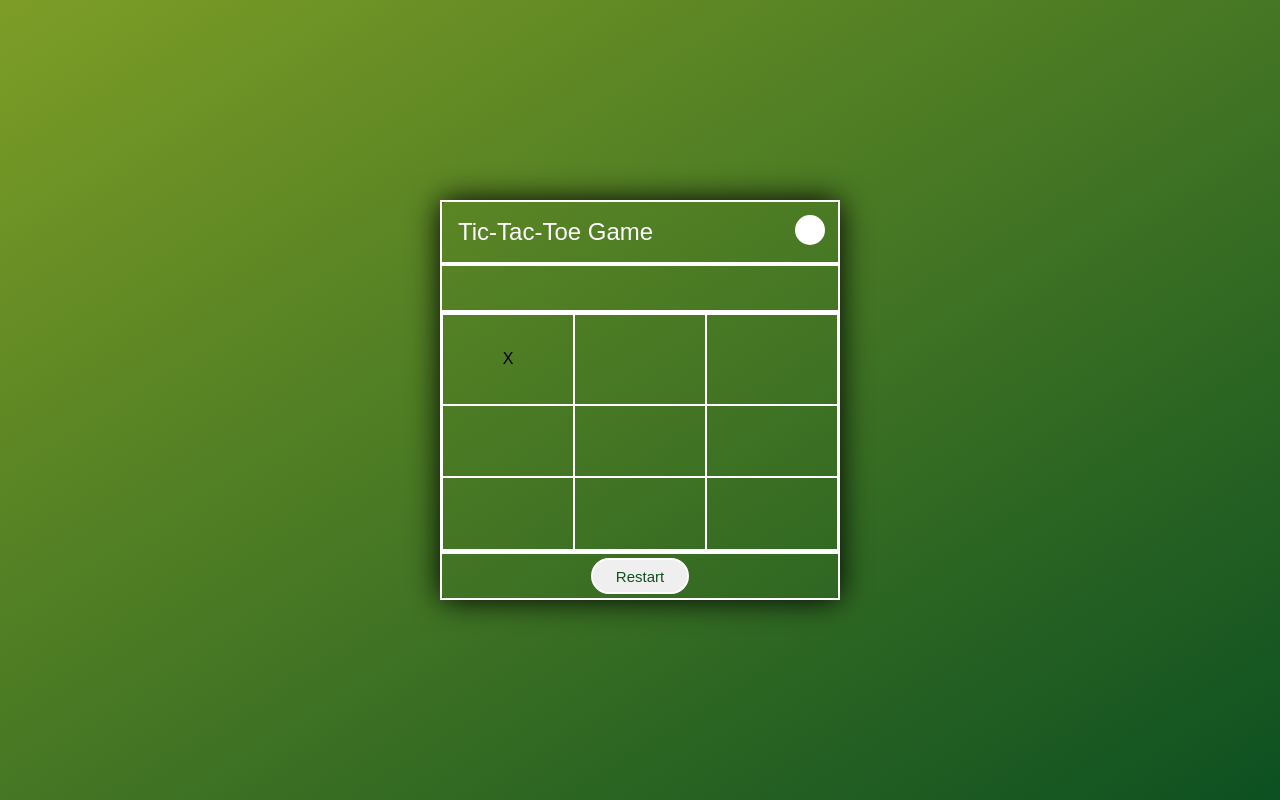
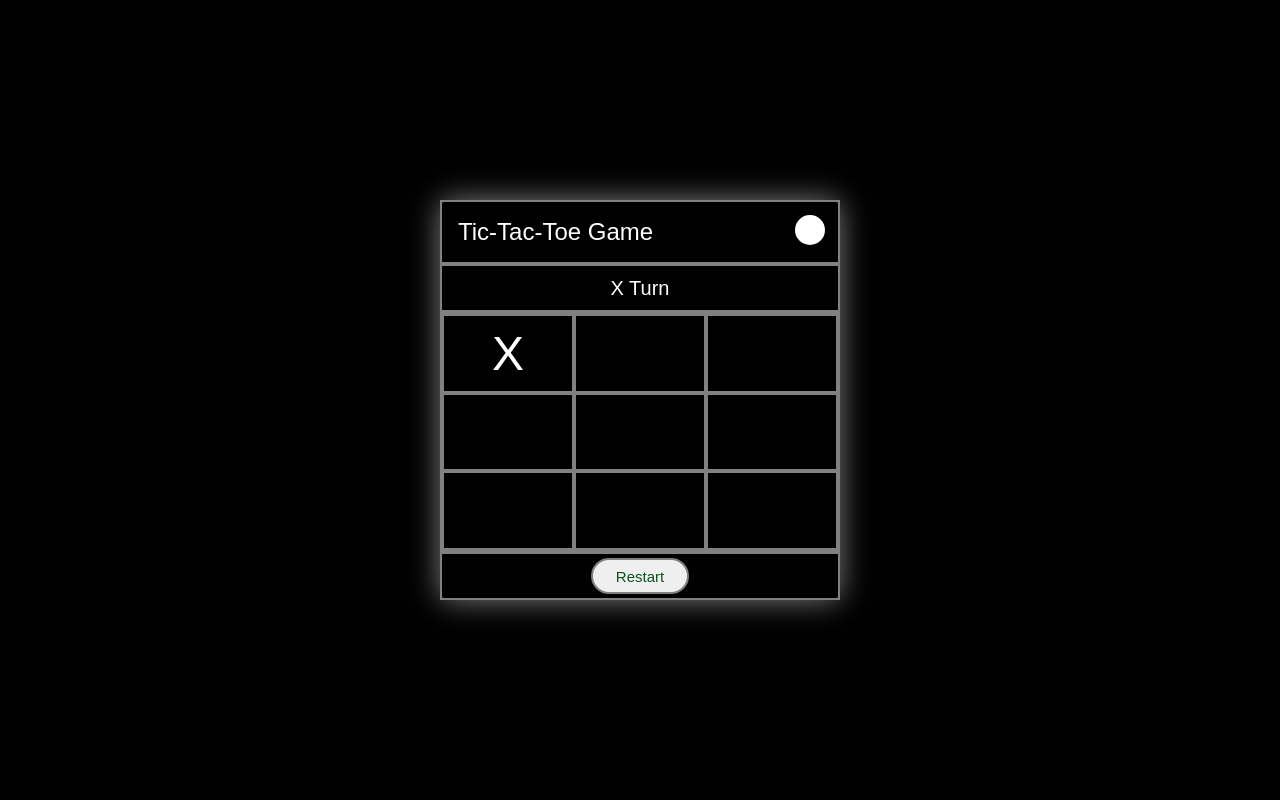
Before and after one commit to Kamya123/Tic-Tac-Toe-Using-JS, a plain HTML site: page index.html in a window 1280 px wide. Both pictures are taken after a click on the element 508 px from the left and 353 px from the top of the page. Drawn offline with Linux system fonts and the light colour scheme.

Commit message:
commit changes

```diff
--- a/index.html
+++ b/index.html
@@ -8,8 +8,8 @@
     <link rel="stylesheet" href="style.css">
 </head>
 <body>
-    <div class="container">
-        <div class="tictactoe dark">
+    <div class="container dark">
+        <div class="tictactoe">
             <div class="display-screen">
                 <div id="display">Tic-Tac-Toe Game</div>
                 <div class="theme-toggler active">
@@ -17,7 +17,7 @@
                 </div>
             </div>
 
-            <div class="turns"></div>
+            <div class="turns" id="playerText"></div>
 
             <div class="cmplt-box">
                 <div class="box" id="0"></div>
--- a/script.js
+++ b/script.js
@@ -1,7 +1,6 @@
+let playerText = document.getElementById('playerText');
 let boxes = Array.from(document.getElementsByClassName('box'));
 let restartBtn = document.getElementById('restartBtn');
-
-console.log(boxes);
 
 const O_TEXT = 'O';
 const X_TEXT = 'X';
@@ -18,6 +17,11 @@ function boxClicked(e) {
     if (!spaces[id]) {
         spaces[id] = currentPlayer;
         e.target.innerText = currentPlayer;
+        playerText.innerText = `${currentPlayer} Turn`;
+
+        if (playerHasWon() !== false) {
+            playerText.innerText = `${currentPlayer} Has WON!`
+        }
 
         currentPlayer = currentPlayer == X_TEXT ? O_TEXT : X_TEXT;
     }
@@ -35,4 +39,14 @@ function restart() {
     currentPlayer = X_TEXT;
 }
 
+const themeToggleBtn = document.querySelector('.theme-toggler');
+const container = document.querySelector('.container');
+const toggleIcon = document.querySelector('.toggle-icon');
+let isDark = true;
+themeToggleBtn.onclick = () => {
+    container.classList.toggle('dark');
+    themeToggleBtn.classList.toggle('active');
+    isDark = !isDark;
+};
+
 startGame();
--- a/style.css
+++ b/style.css
@@ -86,6 +86,9 @@ body {
     border: 2px solid white;
     display: grid;
     grid-template-columns: repeat(3, 1fr);
+    grid-template-rows: repeat(3, 1fr);
+    font-size: 3rem;
+    color: white;
 }
 
 .cmplt-box>div {
@@ -121,3 +124,39 @@ body {
 button:hover {
     transform: scale(0.90);
 }
+
+
+
+/* Dark Theme */
+
+.container.dark {
+    background-color: #000;
+}
+
+.container.dark .tictactoe {
+    box-shadow: 0 0 30px grey;
+}
+
+.container.dark .display-screen {
+    border: 2px solid grey;
+}
+
+.container.dark .turns {
+    border: 2px solid grey;
+}
+
+.container.dark .cmplt-box {
+    border: 2px solid grey;
+}
+
+.container.dark .cmplt-box>div {
+    border: 2px solid grey;
+}
+
+.container.dark .restart {
+    border: 2px solid grey;
+}
+
+.container.dark .btn {
+    border: 2px solid grey;
+}
```
